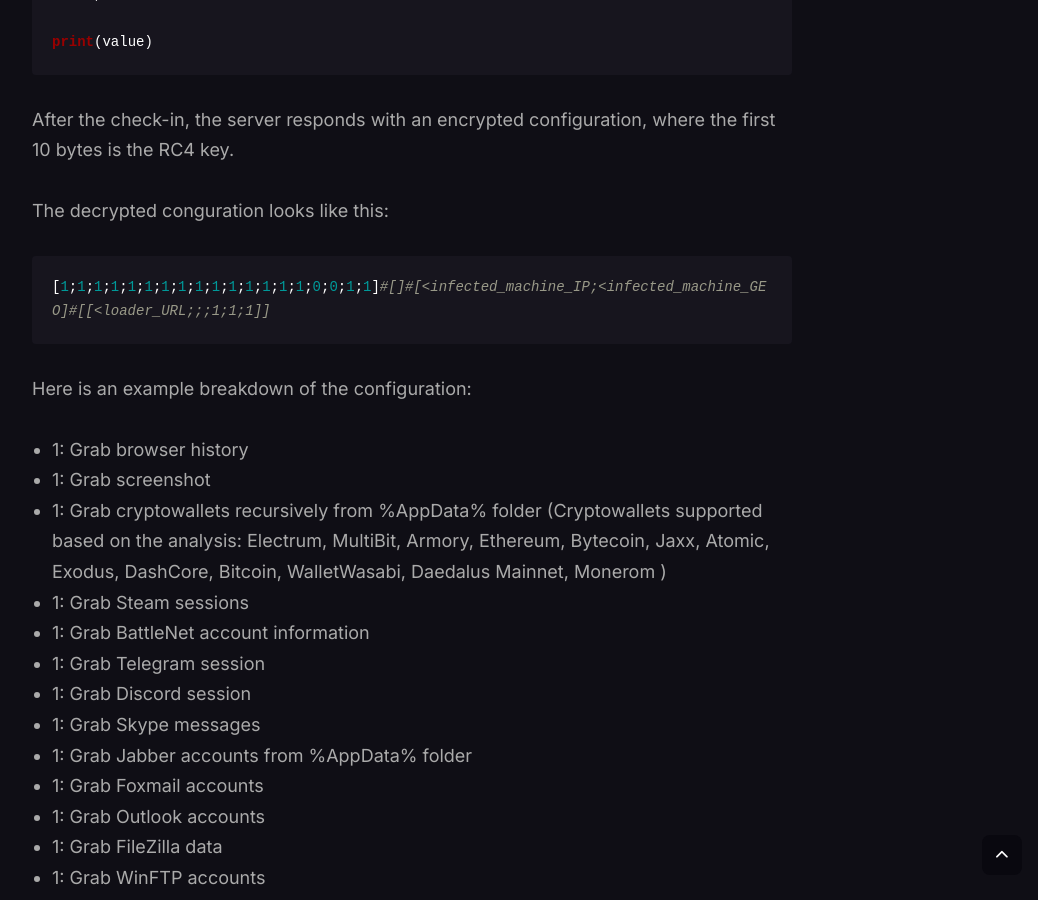
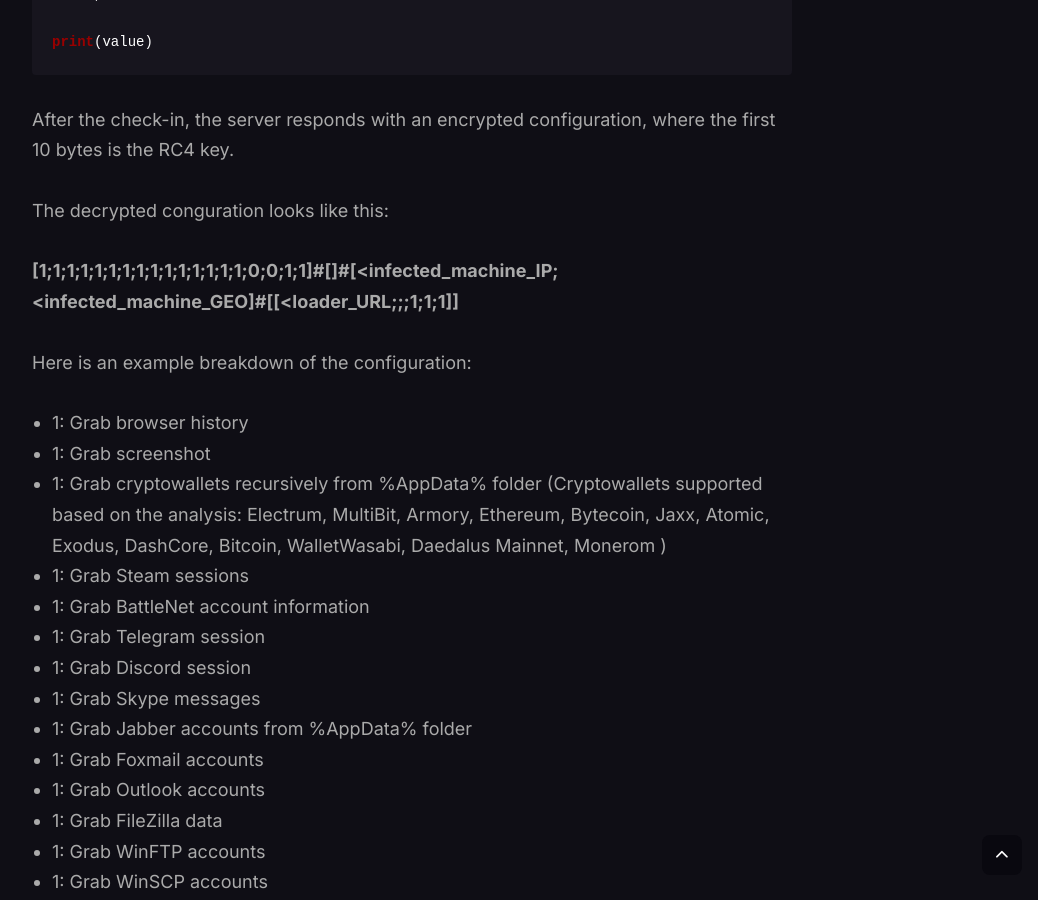
Before and after one commit to RussianPanda95/russianpanda95.github.io, a Jekyll site: the page built from _posts/2024-03-16-The-GlorySprout-Stealer-or-a-Failed-Clone-of-Taurus-Stealer.md, in a window 1280 px wide and 900 px high, scrolled down 9379 px. Shown: the whole window, without its empty margins (228-1266 px from the left). Built offline with Jekyll 4.4.1, drawn with Linux system fonts in a browser that asks for light colours; nearby versions of some CDN libraries; comment, search, counter and statistics services are not loaded.

Commit message:
New commit 4

```diff
--- a/_posts/2024-03-16-The-GlorySprout-Stealer-or-a-Failed-Clone-of-Taurus-Stealer.md
+++ b/_posts/2024-03-16-The-GlorySprout-Stealer-or-a-Failed-Clone-of-Taurus-Stealer.md
@@ -143,9 +143,7 @@
 
 The decrypted conguration looks like this:
 
-{% highlight python %}
-[1;1;1;1;1;1;1;1;1;1;1;1;1;1;1;0;0;1;1]#[]#[<infected_machine_IP;<infected_machine_GEO]#[[<loader_URL;;;1;1;1]]
-{% endhighlight %}
+**[1;1;1;1;1;1;1;1;1;1;1;1;1;1;1;0;0;1;1]#[]#[<infected_machine_IP;<infected_machine_GEO]#[[<loader_URL;;;1;1;1]]**
 
 
 Here is an example breakdown of the configuration:
```
